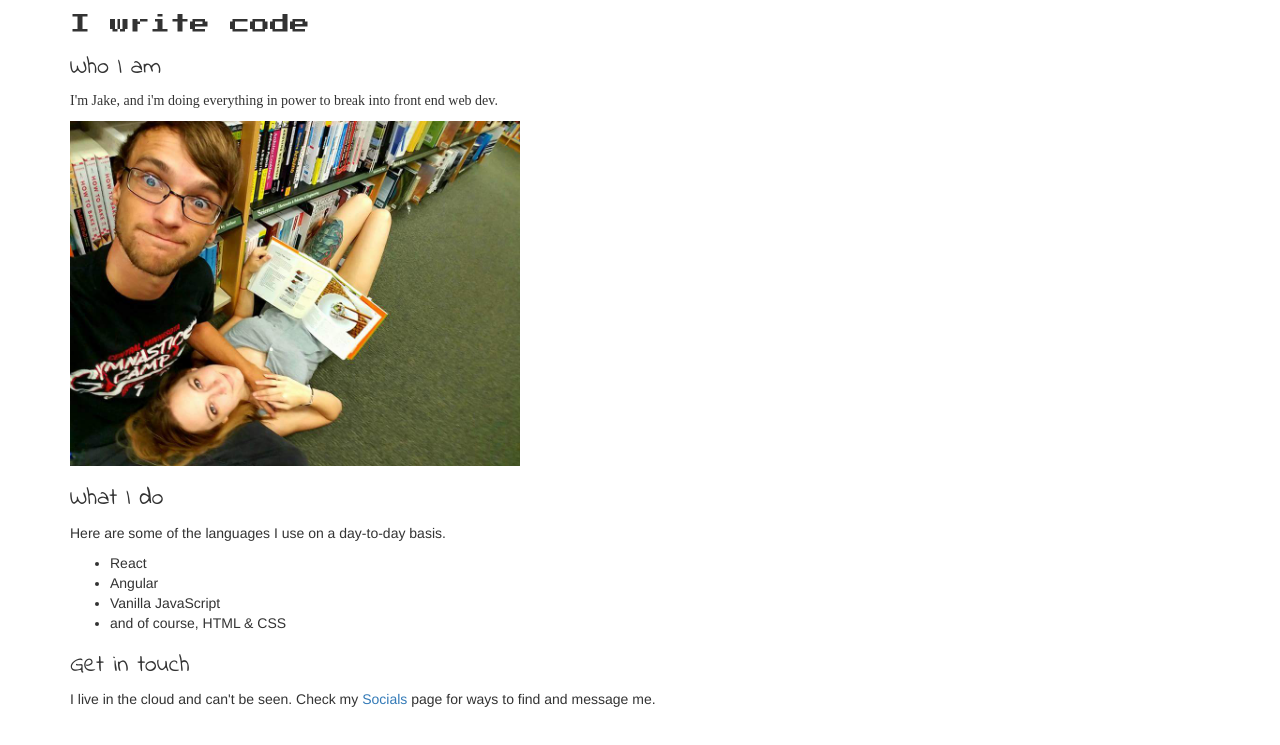
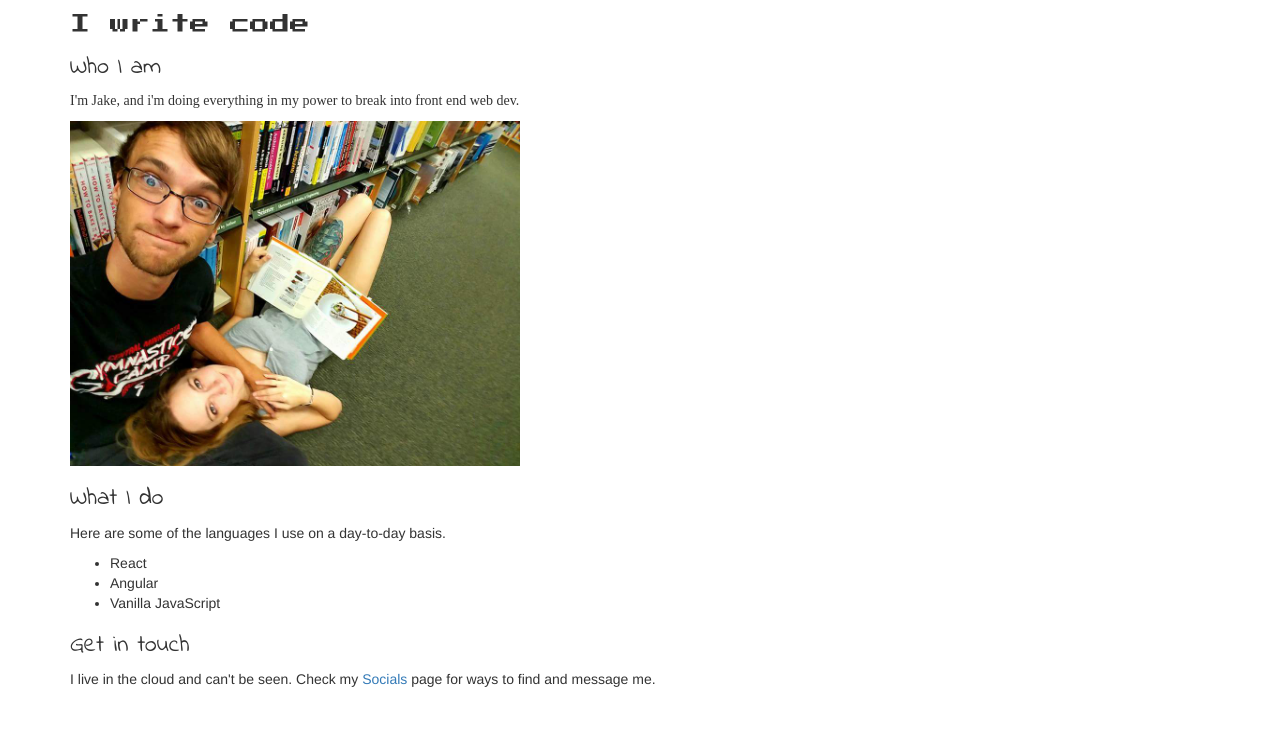
Before and after one commit to dankjavis/dankjavis.github.io, a website: page index.html in a window 1280 px wide. Shown: the part 145-890 px from the top of the page. Drawn offline with nearby package versions, Linux system fonts and the light colour scheme; a web font is replaced by a local one.

Commit message:
spelling

```diff
--- a/index.html
+++ b/index.html
@@ -46,7 +46,7 @@
   </div>
   <div class="tagline">
     <h3>Who I am</h3>
-    <p>I'm Jake, and i'm doing everything in power to break into front end web dev.</p>
+    <p>I'm Jake, and i'm doing everything in my power to break into front end web dev.</p>
   </div>
   <div class="pic">
     <img src="jake.jpg" height="345px" width="450px">
@@ -60,7 +60,6 @@
       <li>React</li>
       <li>Angular</li>
       <li>Vanilla JavaScript</li>
-      <li>and of course, HTML & CSS</i>
     </ul>
   </div>
 
```
